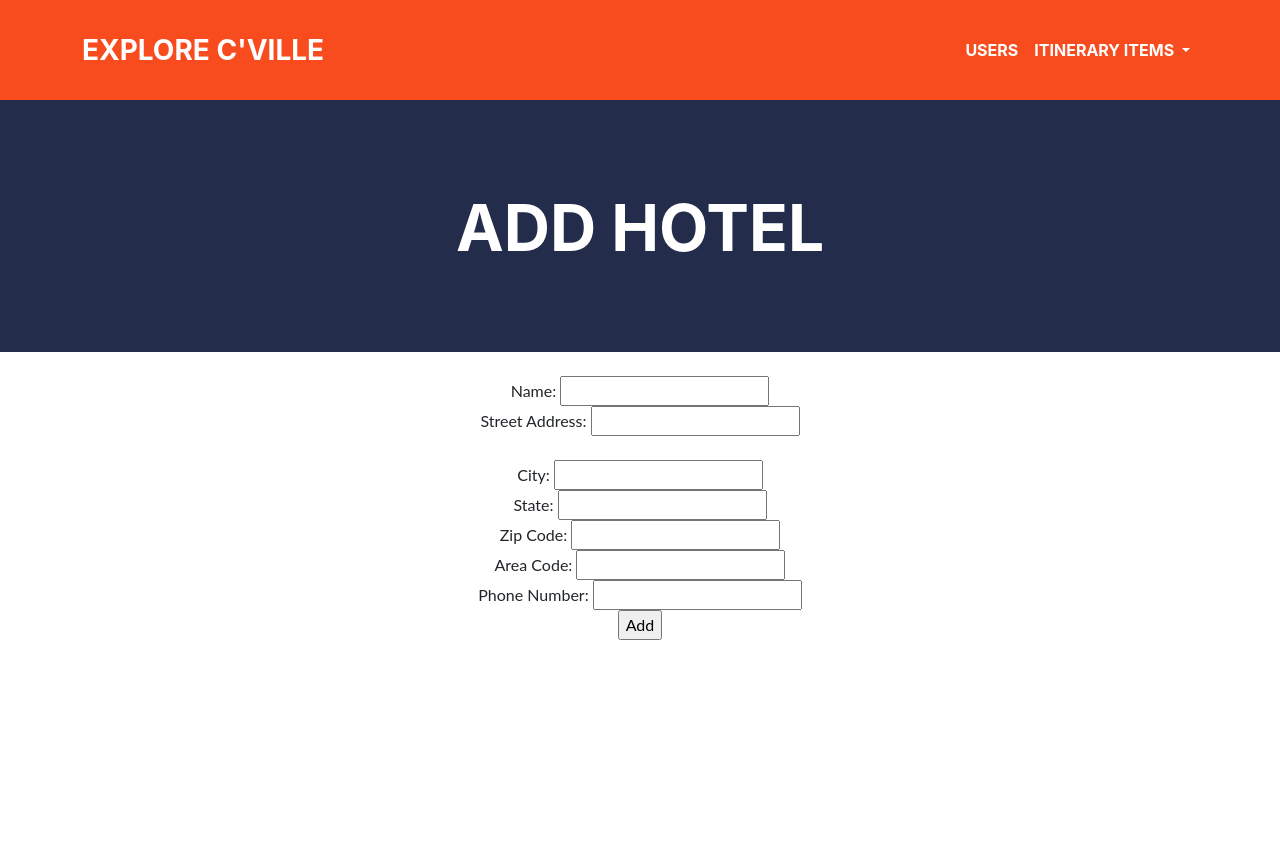
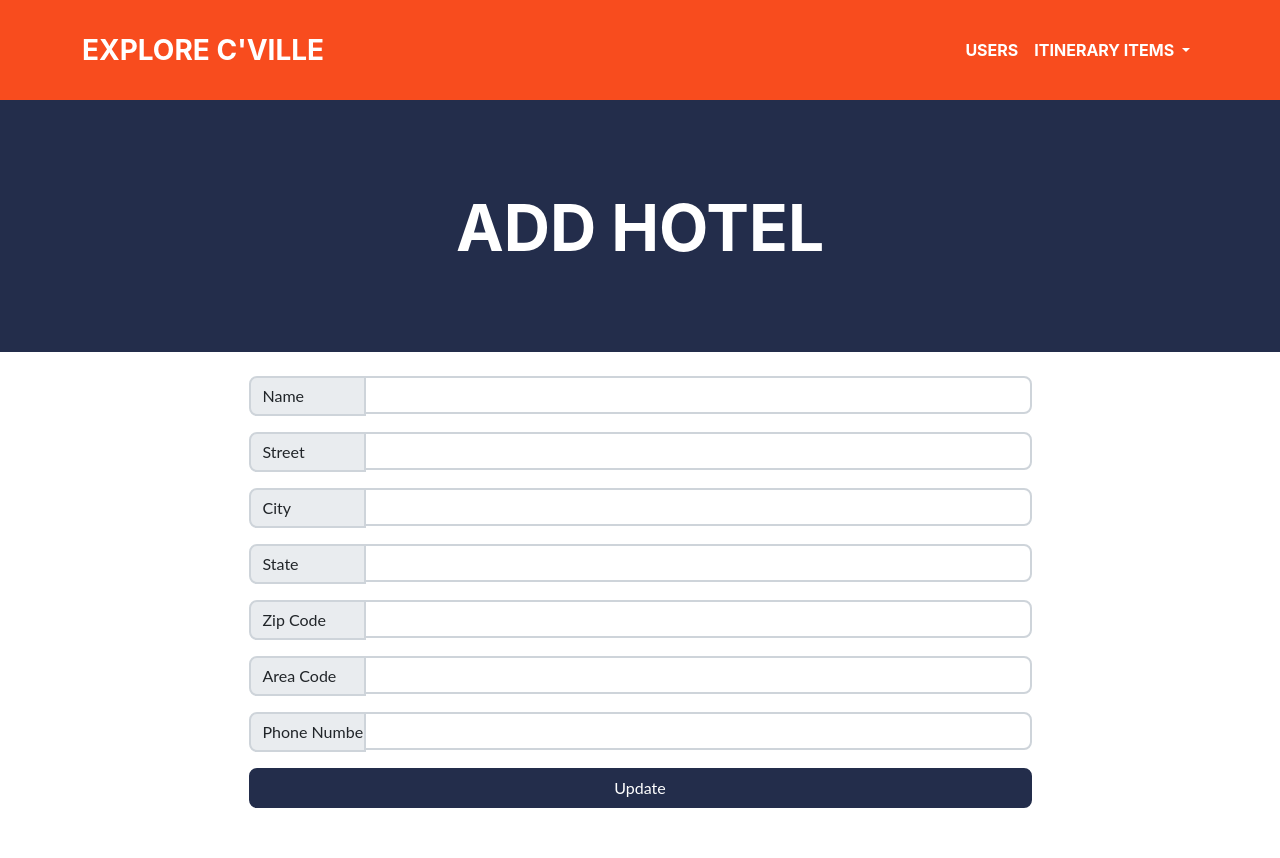
Before and after one commit to pfwrocks/explore-cville, a PHP site: page /add-hotel.php in a window 1280 px wide. Before the commit the page ends 640 px from the top, so only its background shows below. Run offline with PHP 8.4, Linux system fonts and the light colour scheme.

Commit message:
updated look

```diff
--- a/add-hotel.php
+++ b/add-hotel.php
@@ -1,4 +1,3 @@
-
 <?php include './components/navigation.php';?>
 
   <!-- Masthead-->
@@ -8,81 +7,77 @@
           <h1 class="masthead-heading text-uppercase mb-0">Add Hotel</h1>
       </div>
   </header>
-  <div class = "container">
+
+  <div class="container">
     <center>
-      <div class = "col-1">
-      </div>
-      <div class = "col-9">
-        <br/>
-
-</body>
+      <div class="col-9">
+      	<br>
+      	<form action="<?php $_SERVER['PHP_SELF'] ?>" method="post" style="line-height:50px">
 
         <?php
           require('connect-db.php');
-addHotelForm()
-?>
+          global $db;
 
-<?php
-require('connect-db.php');
+          if(isset($_POST['name']))
+        {
+            addHotel(
+                $_POST['name'],
+                $_POST['street'],
+                $_POST['city'],
+                $_POST['state'],
+                $_POST['zip'],
+                $_POST['areacode'],
+                $_POST['phone']
+            );
+            echo "Hotel created successfully";
+            header('refresh:1; url=hotel.php');
+          }
+          echo "
+          <div class='container'>
 
-function addHotelForm()
-{
-    echo "<html>
-        <body>
-        <form action = 'add-hotel.php?btnaction=hotel' method='post'>
-        Name: <input type='text' name='hotel_name'><br>
-        Street Address: <input type='text' name='hotel_street'><br>
-        <br>
-        City: <input type='text' name='hotel_city'><br>
-        State: <input type='text' name='hotel_state'><br>
-        Zip Code: <input type='text' name='hotel_zip'><br>
-        Area Code: <input type='text' name='hotel_areacode'><br>
-        Phone Number: <input type='text' name='hotel_phone'><br>
-        <input value = 'Add' type='submit'>
-    </form>
-        </body>
-    </html>";
+          <div class='input-group mb-3'>
+            <span class='input-group-text' id='basic-addon3' style='width:15%'>Name</span>
+            <input name='name' type='text' class='form-control' id='basic-url' aria-describedby='basic-addon3' value=''>
+          </div>
+          <div class='input-group mb-3'>
+            <span class='input-group-text' id='basic-addon3' style='width:15%'>Street</span>
+            <input name='street' type='text' class='form-control' id='basic-url' aria-describedby='basic-addon3'
+              value=''>
+          </div>
+          <div class='input-group mb-3'>
+            <span class='input-group-text' id='basic-addon3' style='width:15%'>City</span>
+            <input name='city' type='text' class='form-control' id='basic-url' aria-describedby='basic-addon3' value=''>
+          </div>
+          <div class='input-group mb-3'>
+            <span class='input-group-text' id='basic-addon3' style='width:15%'>State</span>
+            <input name='state' type='text' class='form-control' id='basic-url' aria-describedby='basic-addon3' value=''>
+          </div>
+          <div class='input-group mb-3'>
+            <span class='input-group-text' id='basic-addon3' style='width:15%'>Zip Code</span>
+            <input name='zip' type='text' class='form-control' id='basic-url' aria-describedby='basic-addon3' value=''>
+          </div>
+          <div class='input-group mb-3'>
+            <span class='input-group-text' id='basic-addon3' style='width:15%'>Area Code</span>
+            <input name='areacode' type='text' class='form-control' id='basic-url' aria-describedby='basic-addon3' value=''>
+          </div>
+          <div class='input-group mb-3'>
+            <span class='input-group-text' id='basic-addon3' style='width:15%'>Phone Number</span>
+            <input name='phone' type='text' class='form-control' id='basic-url' aria-describedby='basic-addon3' value=''>
+          </div>
+          <div class='d-grid gap-2'>
+            <button class='btn btn-primary' type='submit'>Update</button>
+          </div>
+          ";
 
-    if(isset($_POST['hotel_name']))
-    {
-      addHotel($_POST['hotel_name'],
-          $_POST['hotel_street'],
-          $_POST['hotel_city'],
-          $_POST['hotel_state'],
-          $_POST['hotel_zip'],
-          $_POST['hotel_areacode'],
-          $_POST['hotel_phone']);
-    }
+          function addHotel($name, $street, $city, $state, $zip, $areacode, $phone){
+            global $db;
+            $query = "INSERT INTO `HOTEL` (`HOTEL_NAME`, `HOTEL_STREET`, `HOTEL_CITY`, `HOTEL_STATE`, `HOTEL_ZIP`, `HOTEL_AREACODE`, `HOTEL_PHONE`) VALUES ('" . $name . "', '" . $street . "', '" . $city . "', '" . $state . "', '" . $zip . "', " . $areacode . ", " . $phone . ");";
 
-}
-
-function addHotel( $name, $street, $city, $state, $zip, $areacode, $phone)
-{
-    global $db;
-    $query =
-    "INSERT INTO HOTEL
-        (
-        HOTEL_NAME,
-        HOTEL_STREET,
-        HOTEL_CITY,
-        HOTEL_STATE,
-        HOTEL_ZIP,
-        HOTEL_AREACODE,
-        HOTEL_PHONE)
-    VALUES (:name, :street, :city, :state, :zip, :areacode, :phone)";
-
+            echo $query;
             $statement = $db->prepare($query);
-    $statement->bindValue(':name', $name);
-    $statement->bindValue(':street', $street);
-    $statement->bindValue(':city', $city);
-    $statement->bindValue(':state', $state);
-    $statement->bindValue(':zip', $zip);
-    $statement->bindValue(':areacode', $areacode);
-    $statement->bindValue(':phone', $phone);
             $statement->execute();
-    $statement->closeCursor();
         }
         ?>
-
+        </form>
+        <br />
 </div>
-  </div>
--- a/add-rentalcar.php
+++ b/add-rentalcar.php
@@ -10,9 +10,6 @@
 
   <div class="container">
     <center>
-    <div class="row">
-      <div class="col-1" style="line-height:75px"> </div>
-      <div class="col-1" style="line-height:75px"> </div>
       <div class="col-9">
       	<br>
       	<form action="<?php $_SERVER['PHP_SELF'] ?>" method="post" style="line-height:50px">
@@ -67,5 +64,4 @@
         ?>
         </form>
         <br />
-    </div>
 </div>
```
Lines whose indentation alone changed are shown as unchanged.
